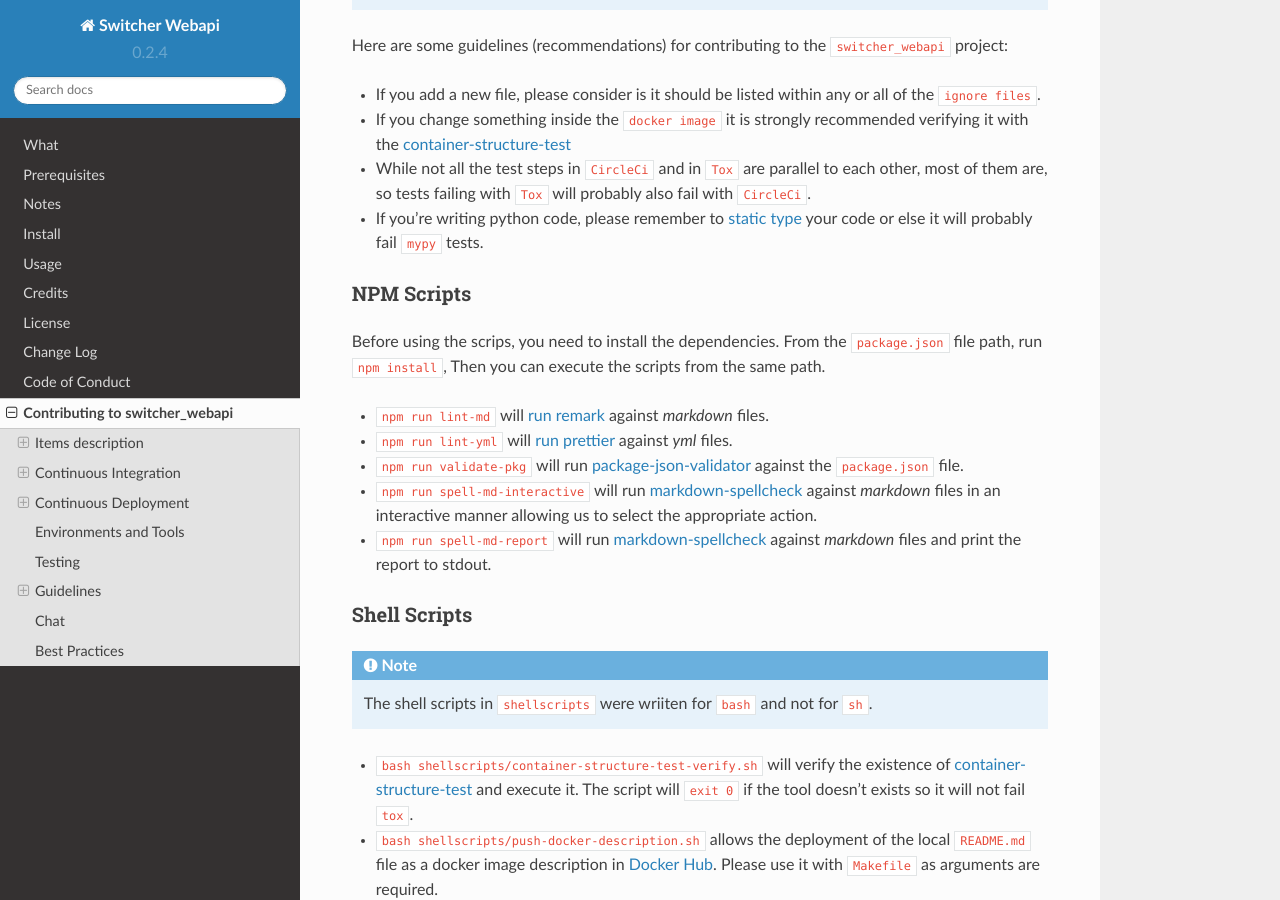
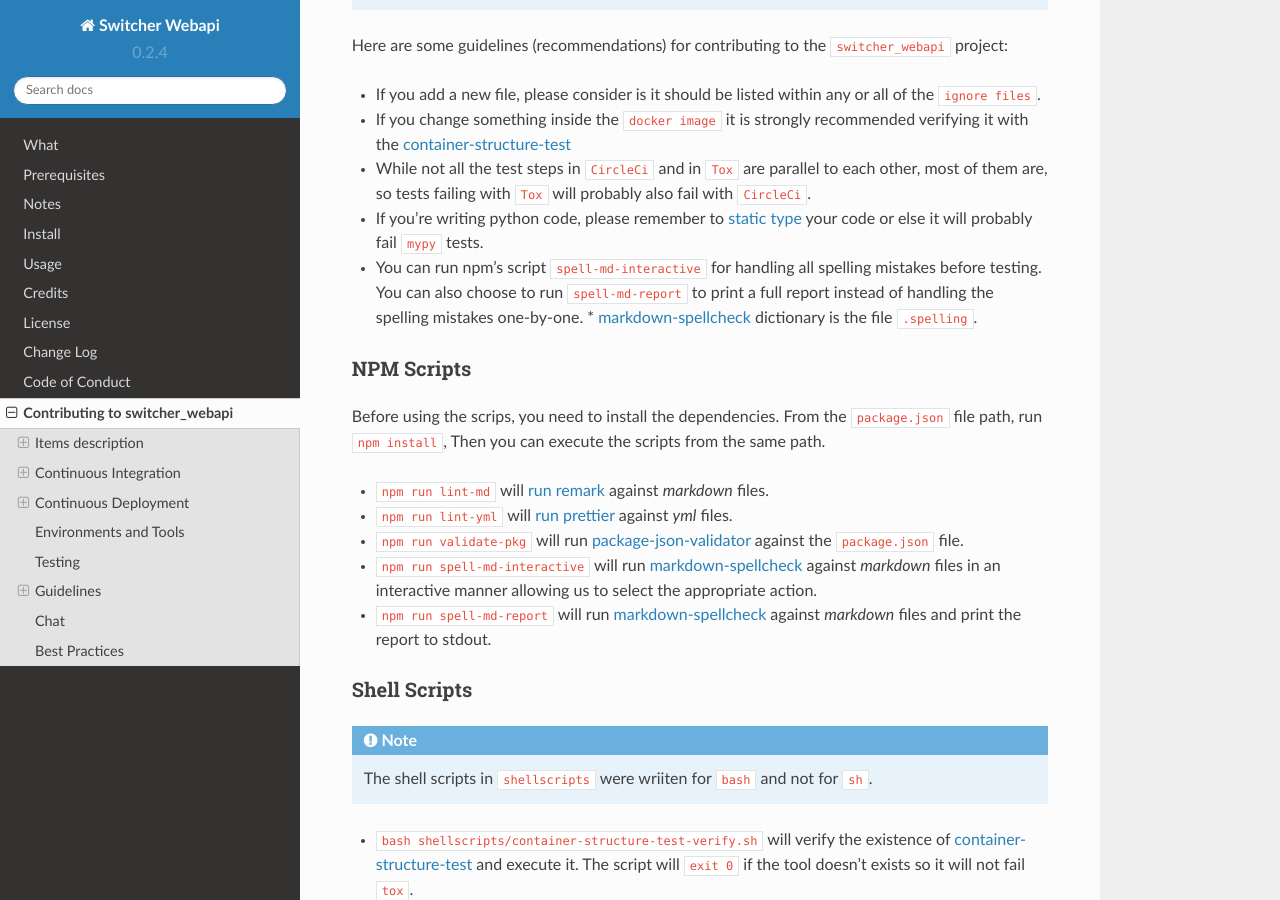
Before and after one commit to TomerFi/switcher_webapi, a Sphinx documentation site: the page built from docs/source/contributing.rst, in a window 1280 px wide and 900 px high, scrolled down 5605 px. Built offline with Sphinx 7.4.7 and the Read the Docs theme 2.0.0, drawn with Linux system fonts in a browser that asks for light colours.

Commit message:
Added markdown-spellcheck guideline.

```diff
--- a/docs/source/contributing.rst
+++ b/docs/source/contributing.rst
@@ -292,6 +292,12 @@ Here are some guidelines (recommendations) for contributing to the ``switcher_we
 *   If you're writing python code, please remember to `static type`_ your code or else it will
     probably fail ``mypy`` tests.
 
+*   You can run npm's script ``spell-md-interactive`` for handling all spelling mistakes before
+    testing.
+    You can also choose to run ``spell-md-report`` to print a full report instead of handling the
+    spelling mistakes one-by-one.
+    *   `markdown-spellcheck`_ dictionary is the file ``.spelling``.
+
 NPM Scripts
 -----------
 
```
Also changed, not shown: CONTRIBUTING.md (+7 -0 lines).
